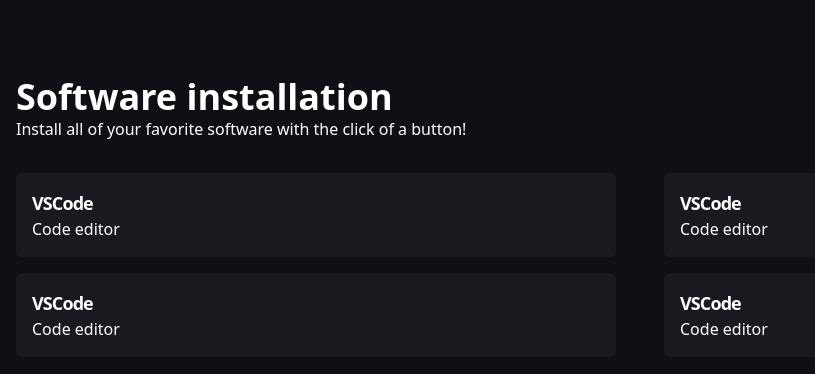
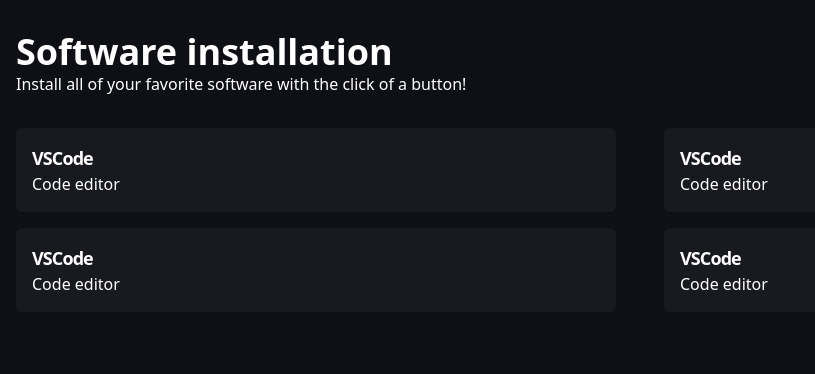
Before and after one commit to Ultramarine-Linux/tauri-welcome, a Nuxt app: page /pkg-install in a window 1280 px wide. Shown: the top 374 px of the page, without its empty margins (0-815 px from the left). Built offline with nearby package versions, Linux system fonts and the light colour scheme.

Commit message:
Adjust spacing in installer

```diff
--- a/pages/pkg-install.vue
+++ b/pages/pkg-install.vue
@@ -1,6 +1,6 @@
 <template>
     <div class="w-full min-h-screen bg-gray-900 text-white py-8 px-4">
-        <h1 class="font-bold text-4xl mt-[45px]">Software installation</h1>
+        <h1 class="font-bold text-4xl">Software installation</h1>
         <h2 class="mb-8">Install all of your favorite software with the click of a button!</h2>
         <section id="package-selection" class="grid grid-cols-2 gap-x-12 gap-y-4">
             <PackagePreviewBox packageName="VSCode" description="Code editor" />
```
